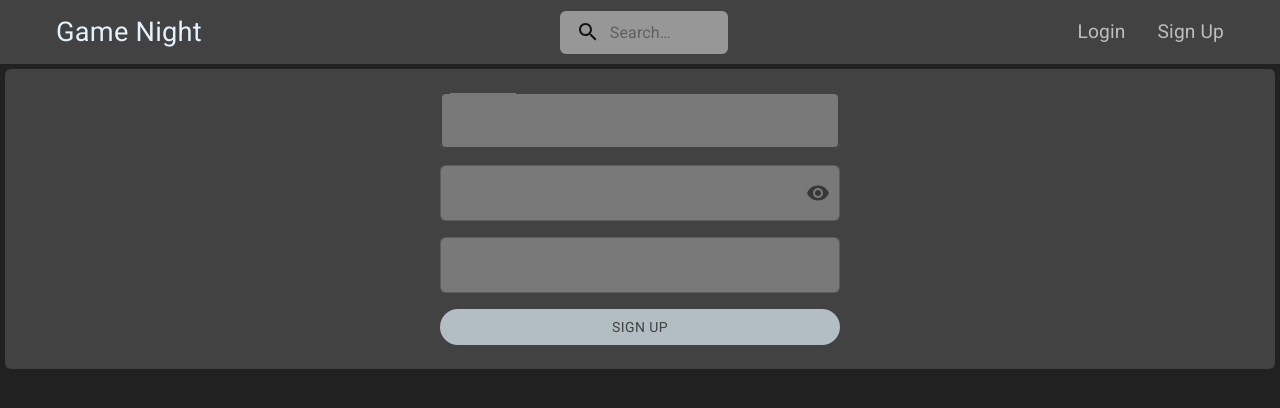
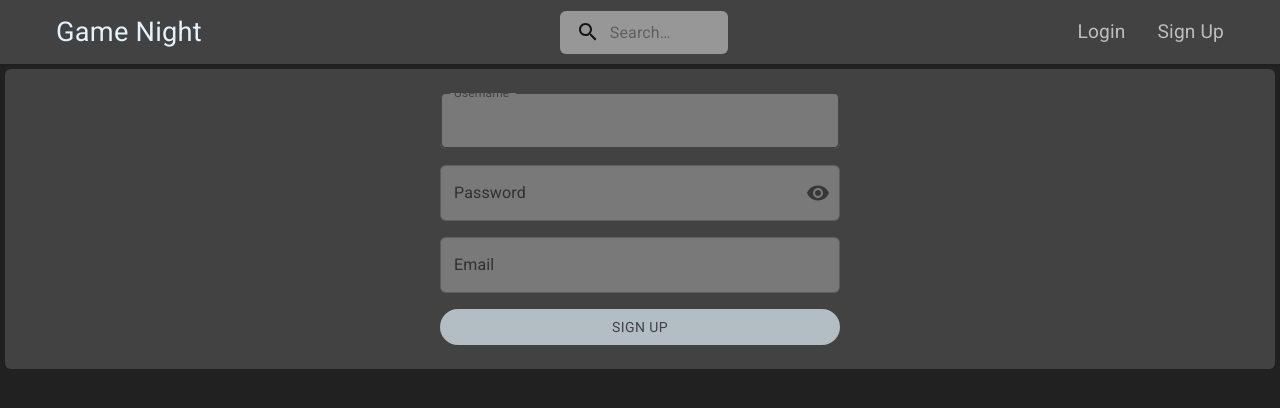
Before and after one commit to Jared-Enck/Capstone-2, a React app in the folder game-night/: page /signup in a window 1280 px wide. Shown: the top 408 px of the page. Built offline with nearby package versions, Linux system fonts and the light colour scheme; no server answers; the HTML template or start-up script is replaced by a standard one.

Commit message:
updated input labels

```diff
--- a/game-night/src/components/account/SignUpForm.js
+++ b/game-night/src/components/account/SignUpForm.js
@@ -4,7 +4,8 @@ import {
   FormControl,
   Stack,
   InputAdornment,
-  IconButton
+  IconButton,
+  InputLabel
 } from "@mui/material";
 import { Visibility, VisibilityOff } from '@mui/icons-material';
 import {
@@ -62,6 +63,11 @@ export default function SignUpForm() {
       >
         <Stack spacing={2}>
           <FormControl>
+            <InputLabel
+                htmlFor="username"
+              >
+              Username
+            </InputLabel>
             <FormOutlinedInput
               type="text"
               label="Username"
@@ -73,6 +79,11 @@ export default function SignUpForm() {
           </FormControl>
 
           <FormControl>
+            <InputLabel
+                htmlFor="password"
+              >
+              Password
+            </InputLabel>
             <FormOutlinedInput
               type={showPassword ? 'text' : 'password'}
               endAdornment={
@@ -95,6 +106,11 @@ export default function SignUpForm() {
           </FormControl>
 
           <FormControl>
+            <InputLabel
+                htmlFor="email"
+              >
+              Email
+            </InputLabel>
             <FormOutlinedInput
               type="text"
               label="Email"
```
